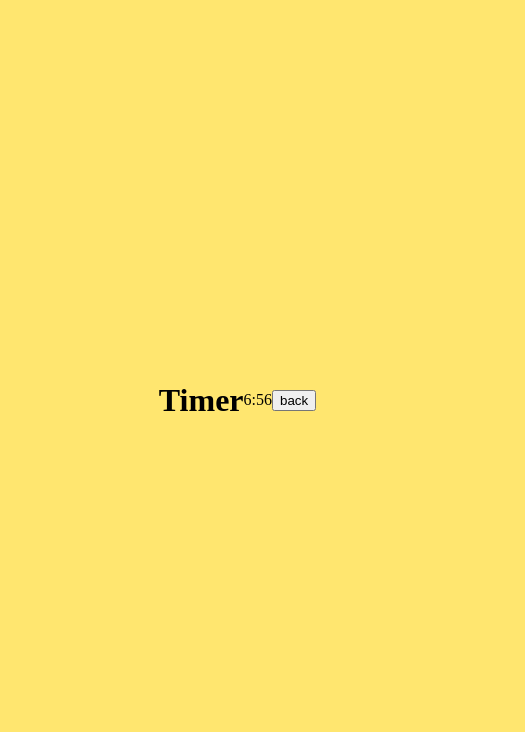
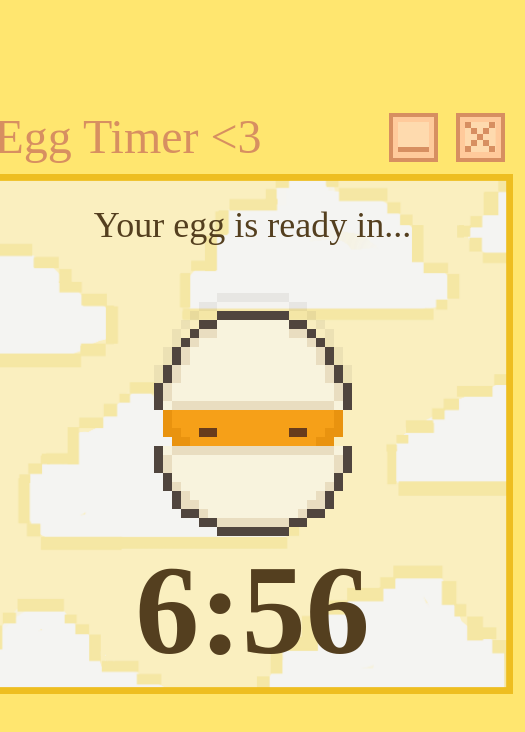
Before and after one commit to veronikasgariboldi/egg-timer, an Electron app: page src/eggs/hardboiled.html in a window 500 px wide. Shown: the whole page, 525 px wide, since content can reach past the window. Drawn offline with Linux system fonts and the light colour scheme.

Commit message:
final egg egg

```diff
--- a/src/eggs/hardboiled.html
+++ b/src/eggs/hardboiled.html
@@ -3,21 +3,42 @@
   <head>
     <meta charset="UTF-8" />
     <title>Egg Timer</title>
-    <link rel="stylesheet" href="../index.css" />
+    <link rel="stylesheet" href="./eggs.css" />
 
     <script defer src="../renderer.js"></script>
   </head>
   <body>
-    <h1>Timer</h1>
-    <p><span id="timer">7:00</span></p>
+    <div class="wrapper">
+      <header>
+        <div class="header-container">
+          <h2>Egg Timer <code>&lt;3</code></h2>
+          <div class="shrink-close-icons">
+            <img src="../../Images/minimize.png" alt="Shrink icon" class="shrink-icon"/>
+            <img src="../../Images/close.png" alt="Close icon" class="close-icon"/>
+          </div>
+        </div>
+      </header>
+      <main>
+        <div class="timer-container">
+            <h1> Your egg is ready in... </h1>
+              <div class="animation-container">
+                <img src="../../Images/closed-egg.png" alt="closed egg" class="image">
+                <img src="../../Images/open-egg1.png" alt="Open Egg 1" class="image">
+                <img src="../../Images/open-egg2.png" alt="Open Egg 2" class="image">
+                <img src="../../Images/open-egg3.png" alt="Open Egg 3" class="image">
 
-
-    <script>
-        const eggTime = 7 * 60; // 7 minutes
-    </script>
-    <script src="timer.js"></script>
-    <div class="buttons">
-      <button onclick="location.href='../selection/selection.html'" type="button">back</button>
-  </div>
+                <img src="../../Images/open-egg2.png" alt="Open Egg 2 reverse" class="image reverse">
+                <img src="../../Images/open-egg1.png" alt="Open Egg 1 reverse" class="image reverse">
+              </div>
+              <div class="timery-container">
+                <p><span id="timer">7:00</span></p>
+                <script>
+                    const eggTime = 7 * 60;
+                </script>
+                <script src="timer.js"></script>
+              </div>
+        </div>
+      </main>
+    </div>
   </body>
 </html>
--- a/src/index.js
+++ b/src/index.js
@@ -24,7 +24,7 @@ const createWindow = () => {
   mainWindow.loadFile(path.join(__dirname, 'index.html'));
   //mainWindow.webContents.openDevTools();
 
-    // Ensure the content inside the window doesn't zoom unexpectedly
+    // Ensure the content inside the window doesn't zoom unexpectedly 0.85
     mainWindow.webContents.on('did-finish-load', () => {
       mainWindow.webContents.setZoomFactor(0.85);
   });
```
Also changed, not shown: src/eggs/extrahardboiled.html (+32 -11 lines).
